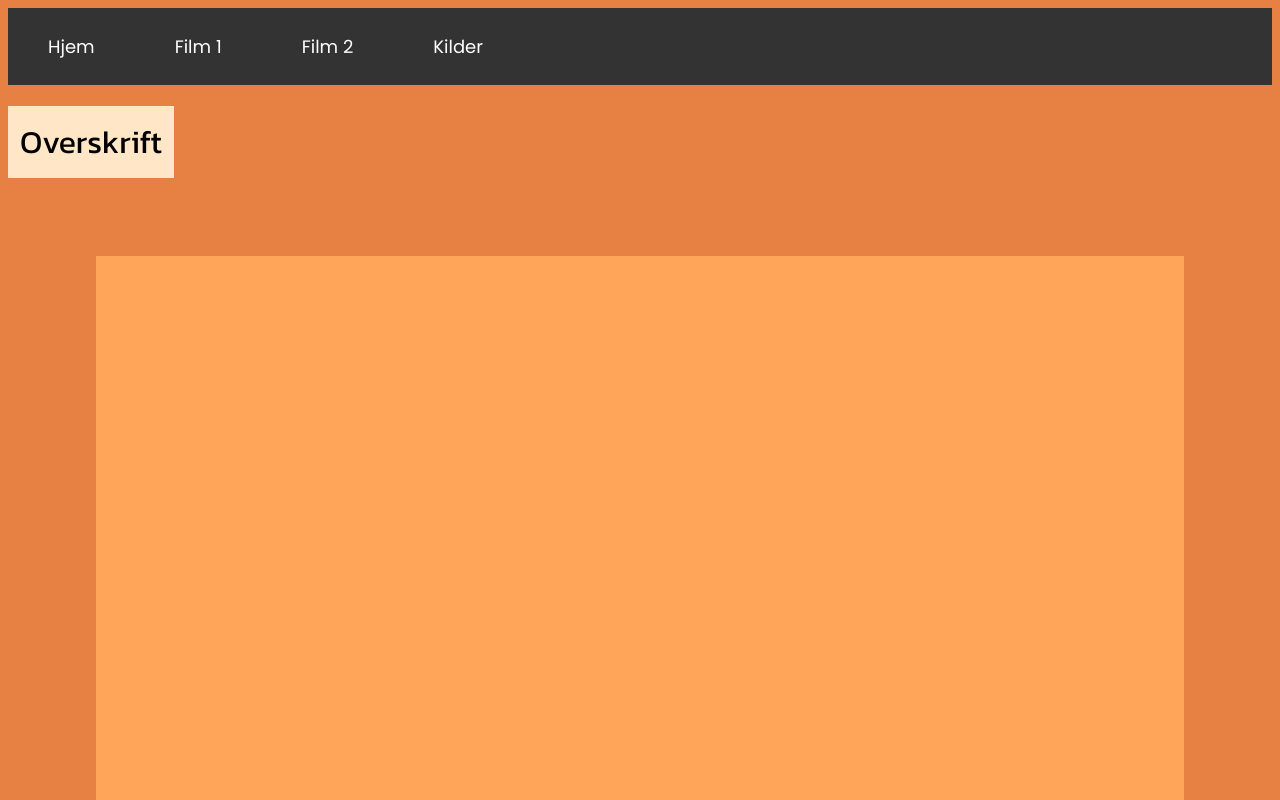
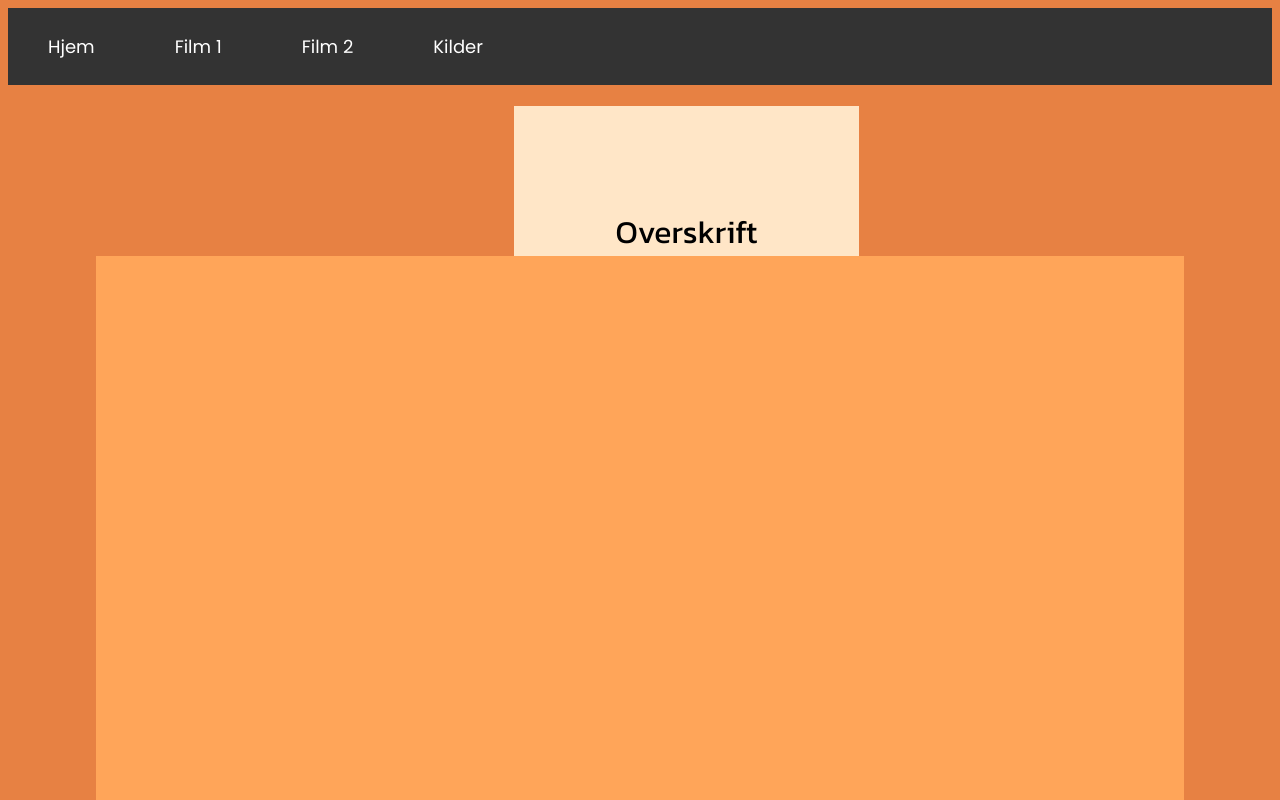
Before and after one commit to lahua007/Film-nettside, a plain HTML site: page index.html in a window 1280 px wide. Drawn offline with Linux system fonts and the light colour scheme.

Commit message:
Overskrift i midten

```diff
--- a/index.html
+++ b/index.html
@@ -22,7 +22,7 @@
          <li><a href="#film2">Film 2</a></li>
          <li><a href="#kilder">Kilder</a></li>
       </ul>
+      <div><h1>Overskrift</h1></div>
       <div class="bakgrunnsboks"></div>
-      <h1>Overskrift</h1>
    </body>
 </html>
--- a/stylesheet.css
+++ b/stylesheet.css
@@ -2,16 +2,7 @@ body {
     background-color: #E78143;
 }
 
-h1 {
-  border: 2px solid #FFE6C7;
-  padding: 10px;
-  display: inline-block;
-  background-color: #FFE6C7;
-  text-align: center;
-  font-family: "Kanit", sans-serif;
-  font-weight: 400;
 
-}
 ul {
   list-style-type: none;
   margin: 0;
@@ -48,3 +39,16 @@ li a:hover {
   bottom: 0%;
   transform: translate(-50%, -50%);
 }
+
+h1 {
+  border: 2px solid #FFE6C7;
+  padding: 100px;
+  display: inline-block;
+  background-color: #FFE6C7;
+  text-align: center;
+  font-family: "Kanit", sans-serif;
+  font-weight: 400;
+  margin-left: 40%;
+  z-index: -1;
+  position: relative;
+}
```
